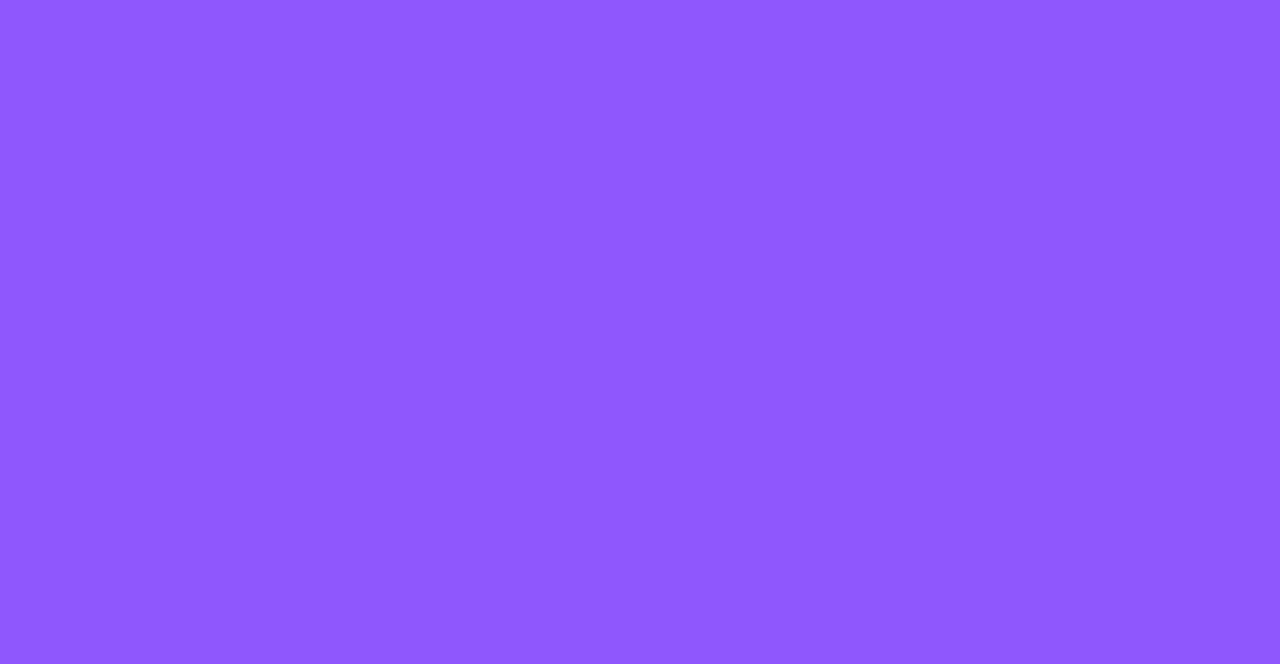
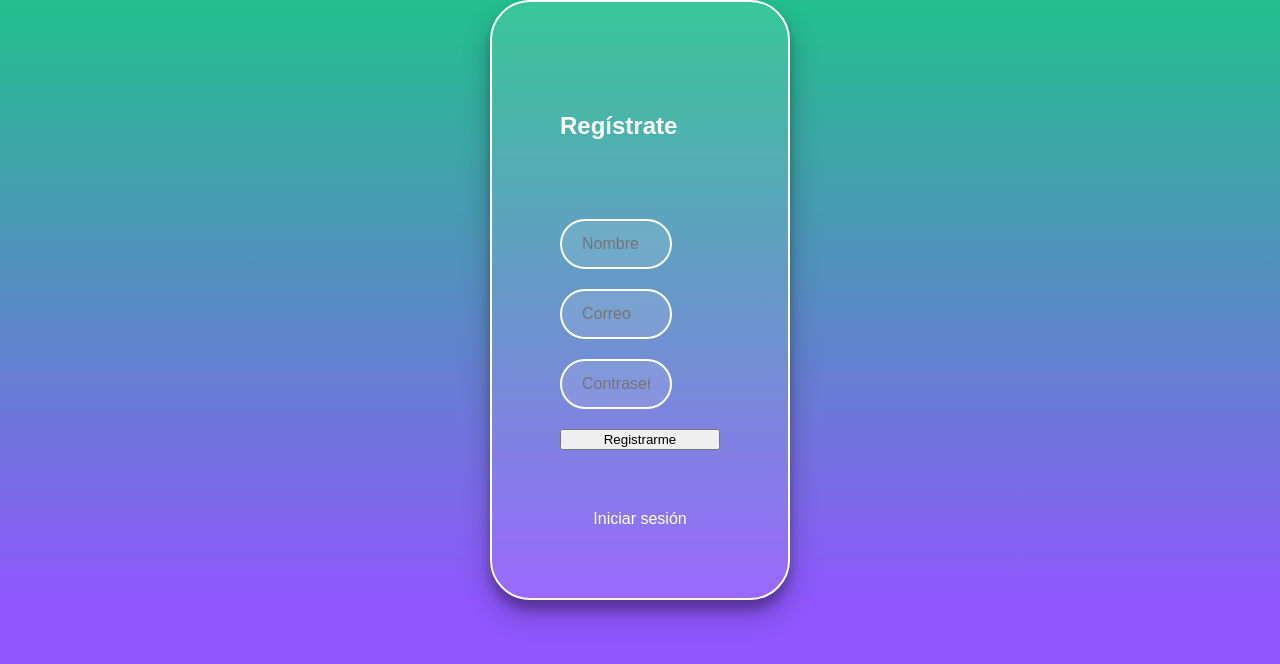
Before and after one commit to jprietor13/curso-react-router-redux, a React app: page /register in a window 1280 px wide. Shown: the top 664 px of the page. Built offline with nearby package versions, Linux system fonts and the light colour scheme; a web font is replaced by a local one.

Commit message:
feat: Component Register and add Switch

```diff
--- /dev/null
+++ b/src/assets/styles/containers/Register.scss
@@ -0,0 +1,39 @@
+.register {
+    background-image: linear-gradient(#21c08b, #8f57fd);
+    display: flex;
+    align-items: center;
+    flex-direction: column;
+    justify-content: center;
+    padding: 0px 30px;
+    min-height: calc(100vh - 200px); /* El ancho será igual al tamaño de todo el height menos 200px (100px del header + 100px del footer) */
+  }
+
+  .register__container {
+    background-color: rgba(255,255,255,0.1);
+    border: 2px solid white;
+    border-radius: 40px;
+    box-shadow: 0 14px 28px rgba(0,0,0,0.25), 0 10px 10px rgba(0,0,0,0.22);
+    color: white;
+    display: flex;
+    flex-direction: column;
+    justify-content: space-around;
+    min-height: 600px;
+    padding: 60px 68px 40px;
+    width: 300px;
+  }
+
+  .register__container--form {
+    display: flex;
+    flex-direction: column;
+  }
+
+  .register__container a {
+    color: white;
+    font-size: 16px;
+    text-align: center;
+    text-decoration: none;
+  }
+
+  .register__container a:hover {
+    text-decoration: underline;
+  }
--- a/src/containers/Login.jsx
+++ b/src/containers/Login.jsx
@@ -1,7 +1,7 @@
 import React from 'react';
 import googleIcon from '../assets/images/google-icon.png';
 import twitterIcon from '../assets/images/twitter-icon.png';
-import '../assets/styles/components/Login.scss';
+import '../assets/styles/containers/Login.scss';
 
 const Login = () => {
     return(
--- /dev/null
+++ b/src/containers/Register.jsx
@@ -0,0 +1,21 @@
+import React from 'react';
+import '../assets/styles/containers/Register.scss'
+
+const Register = () => {
+    return(
+        <section className="register">
+            <section className="register__container">
+                <h2>Regístrate</h2>
+                <form className="register__container--form">
+                    <input className="input" type="text" placeholder="Nombre" />
+                    <input className="input" type="text" placeholder="Correo" />
+                    <input className="input" type="password" placeholder="Contraseña" />
+                    <button className="button">Registrarme</button>
+                </form>
+                <a href="">Iniciar sesión</a>
+            </section>
+        </section>
+    );
+}
+
+export default Register;
--- a/src/routes/App.js
+++ b/src/routes/App.js
@@ -1,15 +1,19 @@
 import React from 'react';
-import { BrowserRouter, Route } from 'react-router-dom';
+import { BrowserRouter, Route, Switch } from 'react-router-dom';
 import Home from '../containers/Home';
 import Login from '../containers/Login';
+import Register from '../containers/Register';
 
 const App = () => {
     return(
         <BrowserRouter>
-            <Route exact path="/" component={Home} />
-            <Route exact path="/login" component={Login}/>
+            <Switch>
+                <Route exact path="/" component={Home} />
+                <Route exact path="/login" component={Login}/>
+                <Route exact path="/register" component={Register}/>
+            </Switch>
         </BrowserRouter>
-    )
+    );
 }
 
 export default App;
```
Also changed, not shown: src/assets/styles/containers/Login.scss (renamed from src/assets/styles/components/Login.scss).
